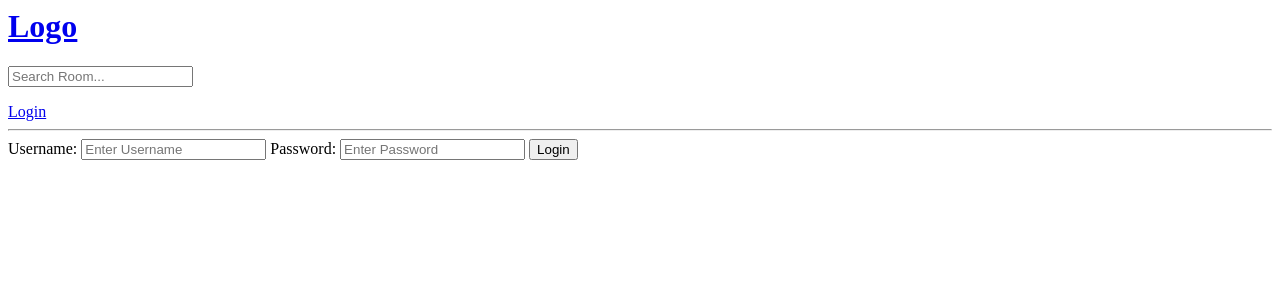
After one commit to 0sk4r00/django-fullsite, a Django app: page /login/ in a window 1280 px wide. The commit adds this page. Shown: the top 300 px of the page. Run offline with Django 4.2, Linux system fonts and the light colour scheme.

Commit message:
Login added

```diff
--- /dev/null
+++ b/base/templates/base/login_register.html
@@ -0,0 +1,17 @@
+{% include 'navbar.html' %}
+
+{% block content %}
+<div>
+    <form method="POST" action="">
+        {% csrf_token %}
+
+        <label>Username:</label>
+        <input type="text" name="username" placeholder="Enter Username"/>
+
+        <label>Password:</label>
+        <input type="password" name="password" placeholder="Enter Password"/>
+
+        <input type="submit" value="Login"/>
+    </form>
+</div>
+{% endblock %}
--- a/base/templates/navbar.html
+++ b/base/templates/navbar.html
@@ -5,4 +5,17 @@
 <form method="GET" action="{% url 'index' %}">
     <input type="rext" name="q" placeholder="Search Room...">
 </form>
+{% if request.user.is_authenticated %}
+<a href="{% url 'logout' %}">Logout</a>
+{% else %}
+<a href="{% url 'login' %}">Login</a>
+{% endif %}
+    {% if messages %}
+<ul class="messages">
+    {% for message in messages %}
+        <li>{{ message }}</li>
+    {% endfor %}
+</ul>
+{% endif %}
+
 <hr>
--- a/base/urls.py
+++ b/base/urls.py
@@ -7,4 +7,6 @@ urlpatterns = [
     path('create-room/', views.createRoom, name="create-room"),
     path('update-room/<str:pk>/', views.updateRoom, name="update-room"),
     path('delete-room/<str:pk>/', views.deleteRoom, name="delete-room"),
+    path('login/',views.loginPage, name="login"),
+    path('logout/', views.logoutUser, name="logout"),
 ]
--- a/base/views.py
+++ b/base/views.py
@@ -2,9 +2,37 @@ from django.shortcuts import render,redirect
 from .models import Room, Topic
 from django.db.models import Q
 from .forms import RoomForm
+from django.contrib.auth.models import User
+from django.contrib import messages
+from django.contrib.auth import authenticate, login,logout
+from django.contrib.auth.decorators import login_required
 # Create your views here.
 
 
+def loginPage(request):
+
+    if request.method == "POST":
+        username = request.POST.get('username')
+        password = request.POST.get('password')
+
+        try:
+            user = User.objects.get(username=username)
+        except:
+            messages.error(request, 'User does not exist')
+
+        user = authenticate(request, username=username, password = password)
+
+        if user is not None:
+            login(request,user)
+            return redirect('index')
+        else:
+            messages.error(request, 'Username or password does not exist')
+    context = {}
+    return render(request, 'base/login_register.html', context)
+
+def logoutUser(request):
+    logout(request)
+    return redirect('index')
 
 def index(request):
     q=request.GET.get('q') if request.GET.get('q') != None else ''
@@ -21,6 +49,7 @@ def room(request, pk):
     context = {'room': room}
     return render(request, 'base/room.html',context)
 
+# @login_required(login_url='login')
 def createRoom(request):
     form = RoomForm()
     if request.method == 'POST':
```
Also changed, not shown: db.sqlite3.
